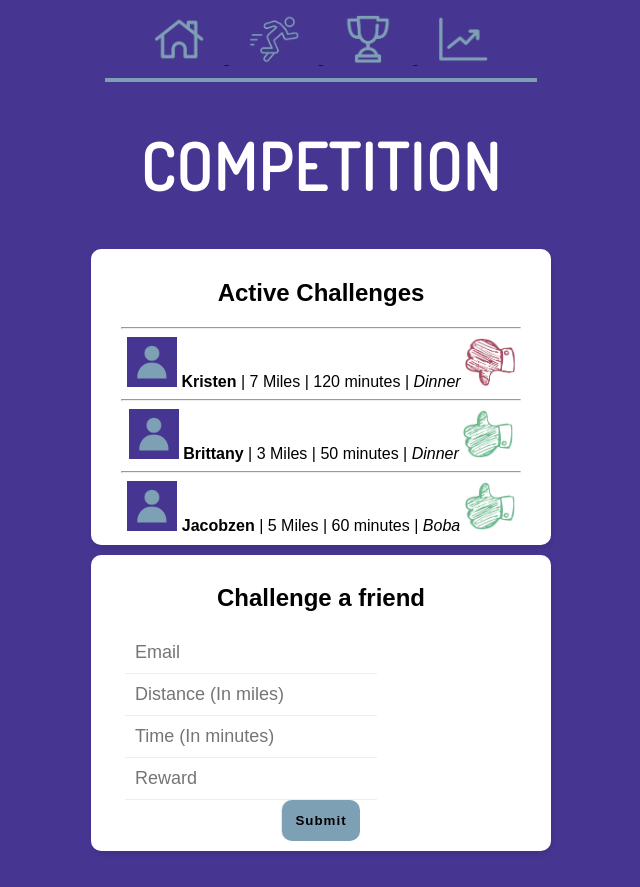
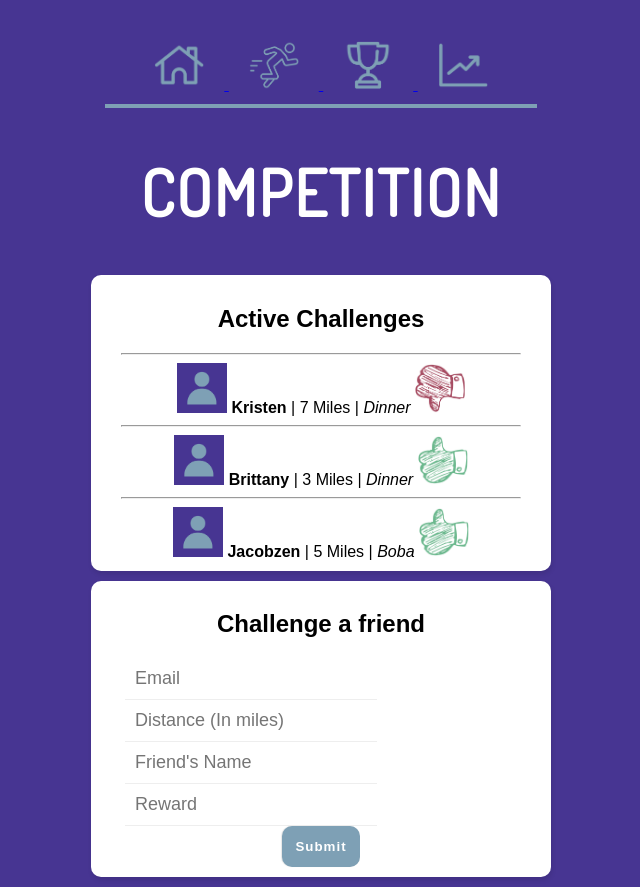
Before and after one commit to BWManiac/BWManiac.github.io, a plain HTML site: page public/challenges.html in a window 1280 px wide. Shown: the whole page, without its empty margins (319-959 px from the left). Before the commit the page ends 861 px from the top, so only its background shows below. Drawn offline with Linux system fonts and the light colour scheme; a web font is replaced by a local one.

Commit message:
Finish line
almost done

```diff
--- a/public/app.js
+++ b/public/app.js
@@ -8,7 +8,6 @@ const threeMiles = document.querySelector('#threeMiles');
 const fiveMiles = document.querySelector('#fiveMiles');
 
 const win = document.querySelector('#win');
-
 
 let TotalMiles = 0;
 let TotalTime = 0;
@@ -38,7 +37,6 @@ function renderCafe(doc) {
     });
 }
 
-
 // getting data
 // db.collection('cafes').orderBy('city').get().then(snapshot => {
 //     snapshot.docs.forEach(doc => {
@@ -55,7 +53,6 @@ form.addEventListener('submit', (e) => {
     });
     form.name.value = '';
     form.city.value = '';
-    alert("submit");
 });
 
 
@@ -132,9 +129,7 @@ db.collection('cafes').orderBy('city').onSnapshot(snapshot => {
         }
 
     });
-
     updateStats();
     updateAchievements();
     updateChallenge();
-
 });
--- a/public/challenges.html
+++ b/public/challenges.html
@@ -5,10 +5,9 @@
     <script src="https://www.gstatic.com/firebasejs/5.0.3/firebase-app.js"></script>
     <script src="https://www.gstatic.com/firebasejs/5.0.3/firebase-firestore.js"></script>
     <link rel="stylesheet" href="styles.css">
-
     <script src="app.js"></script>
     <link href="https://fonts.googleapis.com/css?family=Dosis|Muli" rel="stylesheet">
-
+    <meta name="viewport" content="width=device-width ,initial-scale=.8,maximum-scale=1,user-scalable=no"/>
 </head>
 
 <body>
@@ -32,19 +31,19 @@
         <hr>
         <div style="vertical-align:center">
             <img src="./img/Chaser user.png" alt="achievements" style="width:50px;height:50px;margin:0px 0px;display: inline">
-            <b>Kristen</b> | 7 Miles | 120 minutes | <em>Dinner</em>
+            <b>Kristen</b> | 7 Miles | <em>Dinner</em>
             <img src="./img/Chaser thumbs down.png" alt="achievements" style="width:50px;height:50px;margin:0px 0px;display: inline">
         </div>
         <hr>
         <div style="vertical-align:center">
             <img src="./img/Chaser user.png" alt="achievements" style="width:50px;height:50px;margin:0px 0px;display: inline">
-            <b>Brittany</b> | 3 Miles | 50 minutes | <em>Dinner</em>
+            <b>Brittany</b> | 3 Miles | <em>Dinner</em>
             <img src="./img/Chaser thumbs up.png" alt="achievements" style="width:50px;height:50px;margin:0px 0px;display: inline">
         </div>
         <hr>
         <div style="vertical-align:center">
             <img src="./img/Chaser user.png" alt="achievements" style="width:50px;height:50px;margin:0px 0px;display: inline">
-            <b>Jacobzen</b> | 5 Miles | 60 minutes | <em>Boba</em>
+            <b>Jacobzen</b> | 5 Miles | <em>Boba</em>
             <img src="./img/Chaser thumbs up.png" alt="achievements" style="width:50px;height:50px;margin:0px 0px;display: inline">
         </div>
     </div>
@@ -104,7 +103,7 @@
 
             <input type="text" name="distance" placeholder="Distance (In miles)">
 
-            <input type="text" name="city" placeholder="Time (In minutes)">
+            <input type="text" name="city" placeholder="Friend's Name">
 
             <input type="text" name="reward" placeholder="Reward">
 
--- a/public/styles.css
+++ b/public/styles.css
@@ -20,7 +20,6 @@ h1{
     box-shadow: 1px 3px 5px rgba(0,0,0,0.1);
     border-radius:10px;
     text-align: center;
-
 }
 
 ul{
@@ -97,7 +96,7 @@ button{
     box-shadow: -1px 0px 1px rgba(0,0,0,0.1);
     font-weight: bold;
     letter-spacing: 1px;
-    color:black;
+    color:white;
 }
 
 body {
@@ -130,13 +129,12 @@ body {
 
   .navigation {
 
-    padding: 14px 16px 0px 16px;
+    padding: 40px 16px 0px 16px;
     text-align: center;
     border-bottom: 4px solid #7EA0B5;
     margin: 0 auto;
         padding-bottom: 10px;
-
-        width: 50%;
+        width: 75%;
             max-width: 400px;
 
   }
```
Also changed, not shown: public/achievements.html (+11 -5 lines), public/home.html (+3 -1 lines), public/statistics.html (+2 -0 lines).
